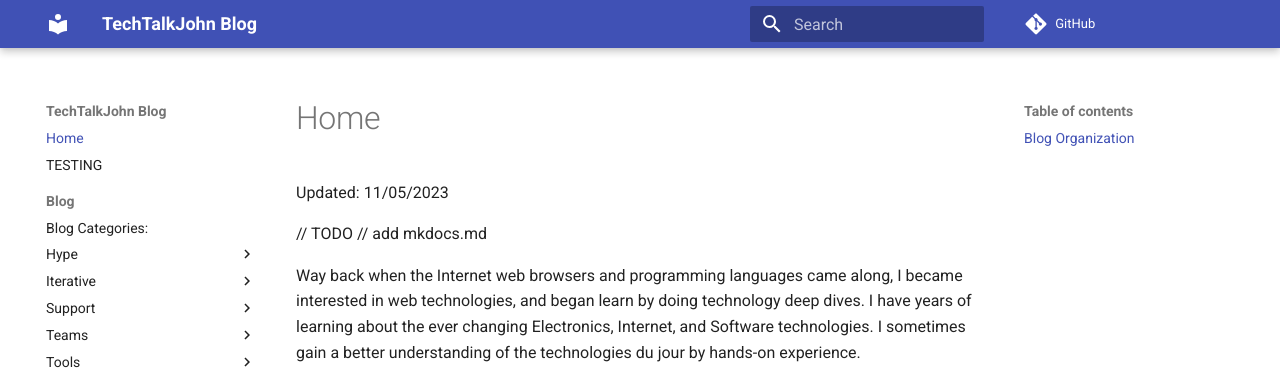
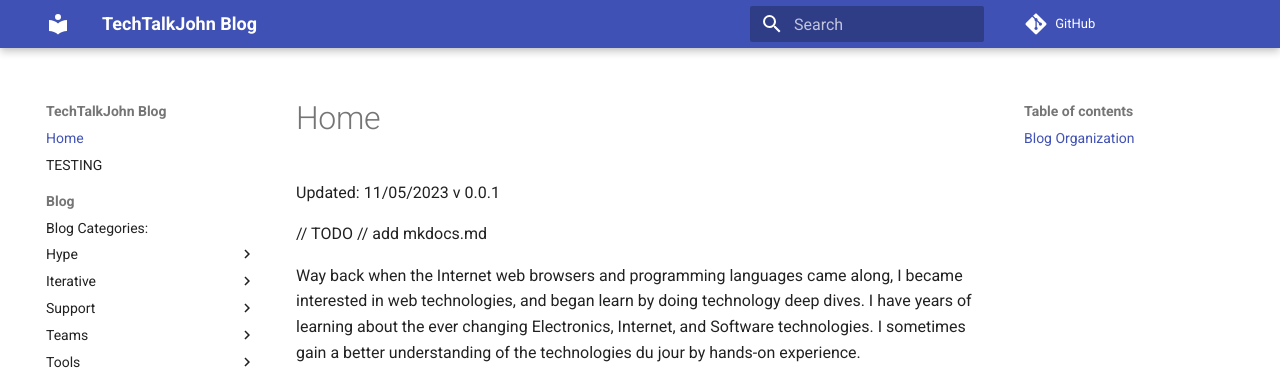
Before and after one commit to JohnTelford/mkdocs_blog, an MkDocs documentation site: the page built from docs/index.md, in a window 1280 px wide. Shown: the top 376 px of the page. Built offline with MkDocs 1.6.1 and Material for MkDocs 9.7.7, drawn with Linux system fonts in a browser that asks for light colours; comment, search, counter and statistics services are not loaded.

Commit message:
refactor
Signed-off-by: John <john@johntelford.com>

```diff
--- a/docs/index.md
+++ b/docs/index.md
@@ -3,7 +3,7 @@ draft: true
 date: 2023-09-30
 ---
 
-Updated: 11/05/2023
+Updated: 11/05/2023 v 0.0.1
 
 // TODO
 //  add mkdocs.md
```
Also changed, not shown: README.md (+2 -0 lines), docs/blog/Tools/vscode.md (+1 -1 lines), requirements.txt (added, +234 -0 lines).
